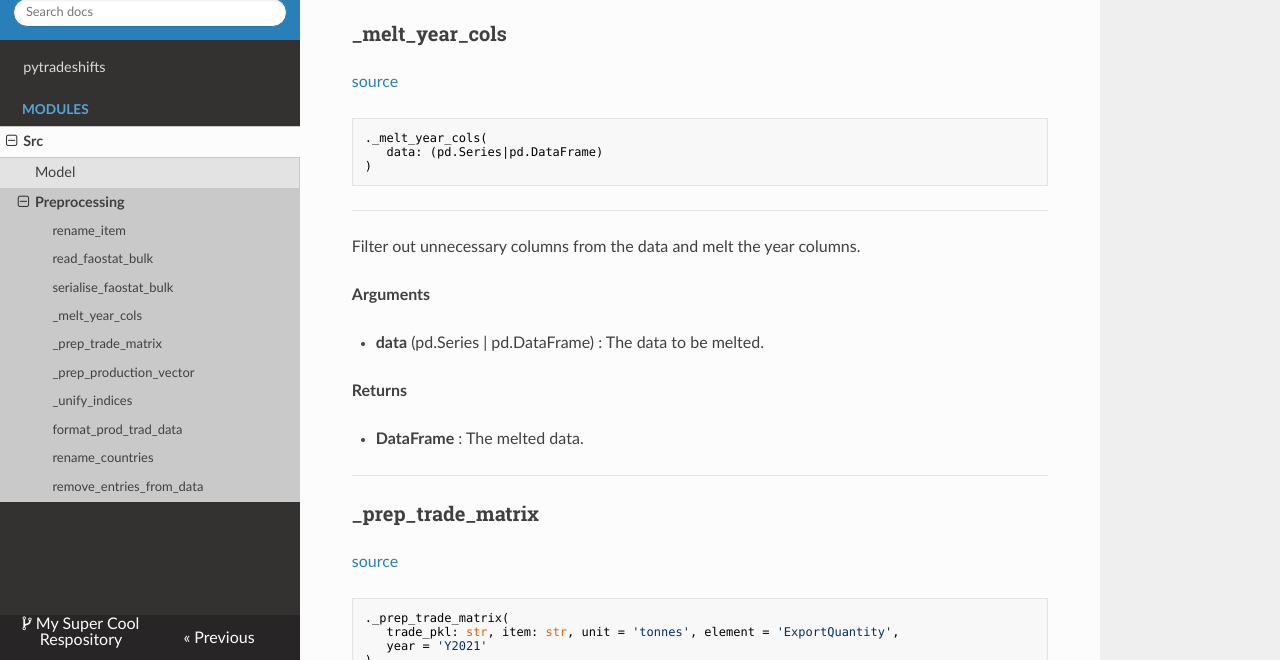
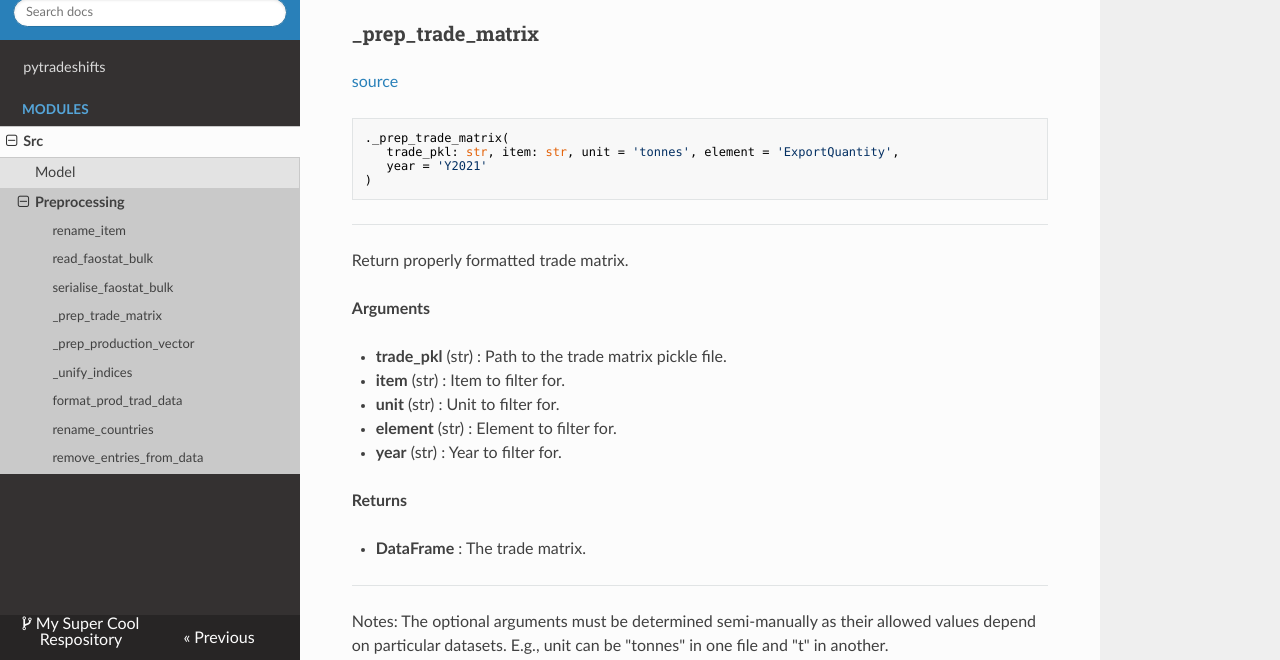
Before and after one commit to lukaszgajewski/pytradeshifts, an MkDocs documentation site: the page built from docs/sources/modules/src/preprocessing.md, in a window 1280 px wide and 900 px high, scrolled down 1351 px, cut to the strip 240-900 px from the top of the window. Built offline with MkDocs 1.6.1, drawn with Linux system fonts in a browser that asks for light colours; nearby versions of some CDN libraries.

Commit message:
Auto-updating the docs

````diff
--- a/docs/sources/modules/src/preprocessing.md
+++ b/docs/sources/modules/src/preprocessing.md
@@ -79,33 +79,8 @@ None
 ----
 
 
-### _melt_year_cols
+### _prep_trade_matrix
 [source](https://github.com/allfed/My-Super-Cool-Respository/blob/master/src/preprocessing.py/#L79)
-```python
-._melt_year_cols(
-   data: (pd.Series|pd.DataFrame)
-)
-```
-
----
-Filter out unnecessary columns from the data and melt the year columns.
-
-
-**Arguments**
-
-* **data** (pd.Series | pd.DataFrame) : The data to be melted.
-
-
-**Returns**
-
-* **DataFrame**  : The melted data.
-
-
-----
-
-
-### _prep_trade_matrix
-[source](https://github.com/allfed/My-Super-Cool-Respository/blob/master/src/preprocessing.py/#L108)
 ```python
 ._prep_trade_matrix(
    trade_pkl: str, item: str, unit = 'tonnes', element = 'ExportQuantity',
@@ -140,7 +115,7 @@ Notes:
 
 
 ### _prep_production_vector
-[source](https://github.com/allfed/My-Super-Cool-Respository/blob/master/src/preprocessing.py/#L154)
+[source](https://github.com/allfed/My-Super-Cool-Respository/blob/master/src/preprocessing.py/#L124)
 ```python
 ._prep_production_vector(
    production_pkl: str, item = 'Wheat', unit = 't', year = 'Y2021'
@@ -173,7 +148,7 @@ Notes:
 
 
 ### _unify_indices
-[source](https://github.com/allfed/My-Super-Cool-Respository/blob/master/src/preprocessing.py/#L190)
+[source](https://github.com/allfed/My-Super-Cool-Respository/blob/master/src/preprocessing.py/#L159)
 ```python
 ._unify_indices(
    production_vector: pd.DataFrame, trade_matrix: pd.DataFrame
@@ -203,7 +178,7 @@ Missing values are replaced by 0.
 
 
 ### format_prod_trad_data
-[source](https://github.com/allfed/My-Super-Cool-Respository/blob/master/src/preprocessing.py/#L217)
+[source](https://github.com/allfed/My-Super-Cool-Respository/blob/master/src/preprocessing.py/#L186)
 ```python
 .format_prod_trad_data(
    production_pkl: str, trade_pkl: str, item: str, production_unit = 't',
@@ -241,7 +216,7 @@ Notes:
 
 
 ### rename_countries
-[source](https://github.com/allfed/My-Super-Cool-Respository/blob/master/src/preprocessing.py/#L256)
+[source](https://github.com/allfed/My-Super-Cool-Respository/blob/master/src/preprocessing.py/#L225)
 ```python
 .rename_countries(
    data: (pd.Series|pd.DataFrame), region: str, filename: str,
@@ -271,7 +246,7 @@ Rename country codes with country names in either production or trade data.
 
 
 ### remove_entries_from_data
-[source](https://github.com/allfed/My-Super-Cool-Respository/blob/master/src/preprocessing.py/#L299)
+[source](https://github.com/allfed/My-Super-Cool-Respository/blob/master/src/preprocessing.py/#L268)
 ```python
 .remove_entries_from_data(
    data: (pd.Series|pd.DataFrame)
--- a/mkgendocs.yml
+++ b/mkgendocs.yml
@@ -15,7 +15,6 @@ pages:
       - rename_item
       - read_faostat_bulk
       - serialise_faostat_bulk
-      - _melt_year_cols
       - _prep_trade_matrix
       - _prep_production_vector
       - _unify_indices
````
